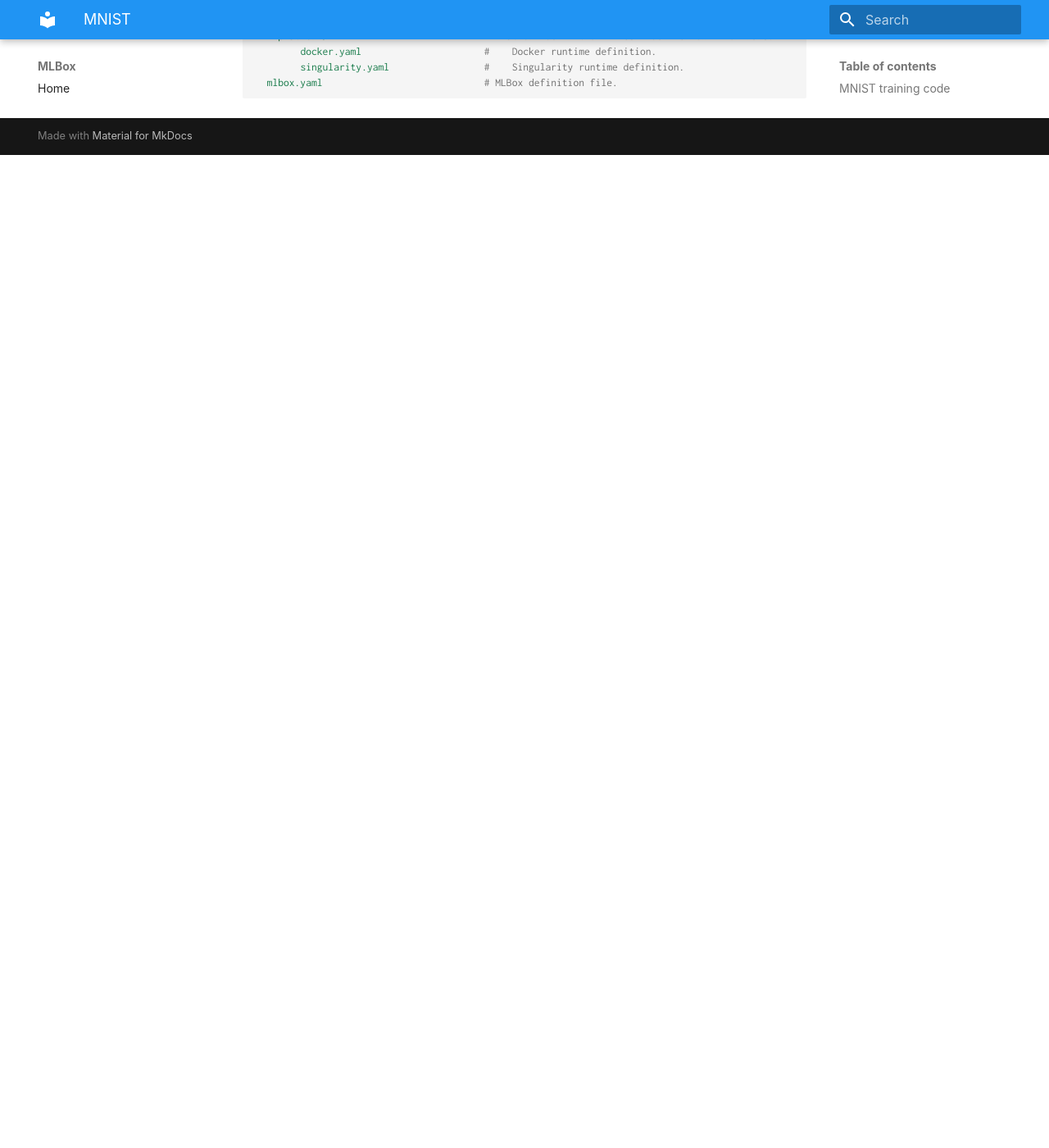
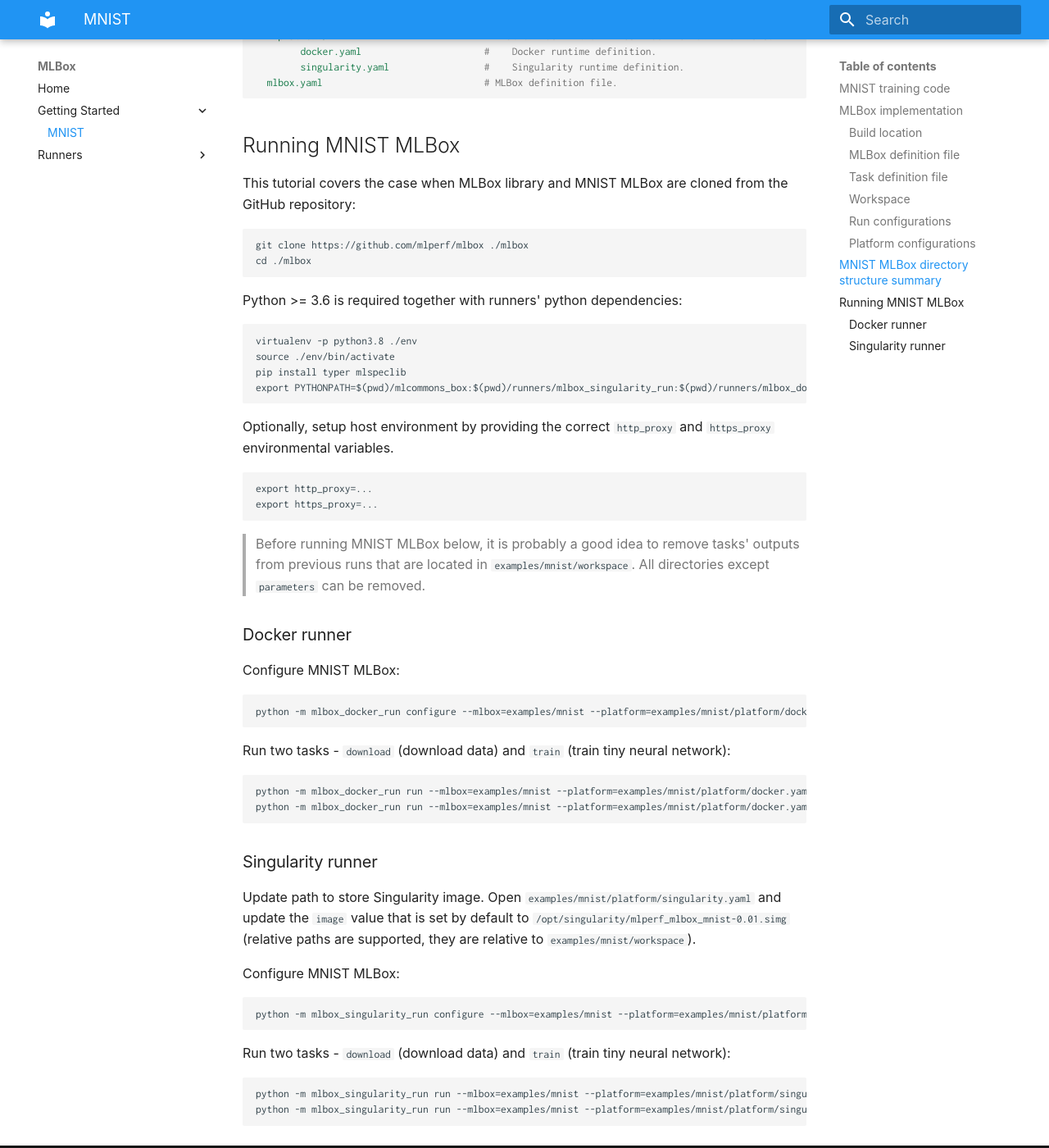
Before and after one commit to mlcommons/mlcube, an MkDocs documentation site: the page built from docs/getting-started/mnist.md, in a window 1280 px wide and 1400 px high, scrolled down 7080 px. Shown: the whole window at 82% size. Built offline with MkDocs 1.6.1 and Material for MkDocs 9.7.7, drawn with Linux system fonts in a browser that asks for light colours; some web fonts are replaced; before the commit the page ends 7269 px from its top, so only the background shows below that.

Commit message:
Updating MNIST documentation.
Adding missing section on how to run it with Docker and Singularity runners.

````diff
--- a/docs/getting-started/mnist.md
+++ b/docs/getting-started/mnist.md
@@ -293,3 +293,59 @@ mnist/                                   # MLBox root directory.
         singularity.yaml                 #    Singularity runtime definition.
   mlbox.yaml                             # MLBox definition file.
 ```
+
+
+## Running MNIST MLBox
+This tutorial covers the case when MLBox library and MNIST MLBox are cloned from the GitHub repository:
+```
+git clone https://github.com/mlperf/mlbox ./mlbox
+cd ./mlbox
+```
+
+Python >= 3.6 is required together with runners' python dependencies:
+```
+virtualenv -p python3.8 ./env
+source ./env/bin/activate
+pip install typer mlspeclib
+export PYTHONPATH=$(pwd)/mlcommons_box:$(pwd)/runners/mlbox_singularity_run:$(pwd)/runners/mlbox_docker_run
+```
+
+Optionally, setup host environment by providing the correct `http_proxy` and `https_proxy` environmental variables.
+```
+export http_proxy=...
+export https_proxy=...
+```
+
+> Before running MNIST MLBox below, it is probably a good idea to remove tasks' outputs from previous runs that are
+> located in `examples/mnist/workspace`. All directories except `parameters` can be removed.
+
+
+### Docker runner
+Configure MNIST MLBox:
+```
+python -m mlbox_docker_run configure --mlbox=examples/mnist --platform=examples/mnist/platform/docker.yaml
+```
+
+Run two tasks - `download` (download data) and `train` (train tiny neural network):
+```
+python -m mlbox_docker_run run --mlbox=examples/mnist --platform=examples/mnist/platform/docker.yaml --task=examples/mnist/run/download.yaml
+python -m mlbox_docker_run run --mlbox=examples/mnist --platform=examples/mnist/platform/docker.yaml --task=examples/mnist/run/train.yaml
+```
+
+
+### Singularity runner
+Update path to store Singularity image. Open `examples/mnist/platform/singularity.yaml` and update the `image` value
+that is set by default to `/opt/singularity/mlperf_mlbox_mnist-0.01.simg` (relative paths are supported, they are
+relative to `examples/mnist/workspace`).
+
+
+Configure MNIST MLBox:
+```
+python -m mlbox_singularity_run configure --mlbox=examples/mnist --platform=examples/mnist/platform/singularity.yaml
+```
+
+Run two tasks - `download` (download data) and `train` (train tiny neural network):
+```
+python -m mlbox_singularity_run run --mlbox=examples/mnist --platform=examples/mnist/platform/singularity.yaml --task=examples/mnist/run/download.yaml
+python -m mlbox_singularity_run run --mlbox=examples/mnist --platform=examples/mnist/platform/singularity.yaml --task=examples/mnist/run/train.yaml
+```
````
